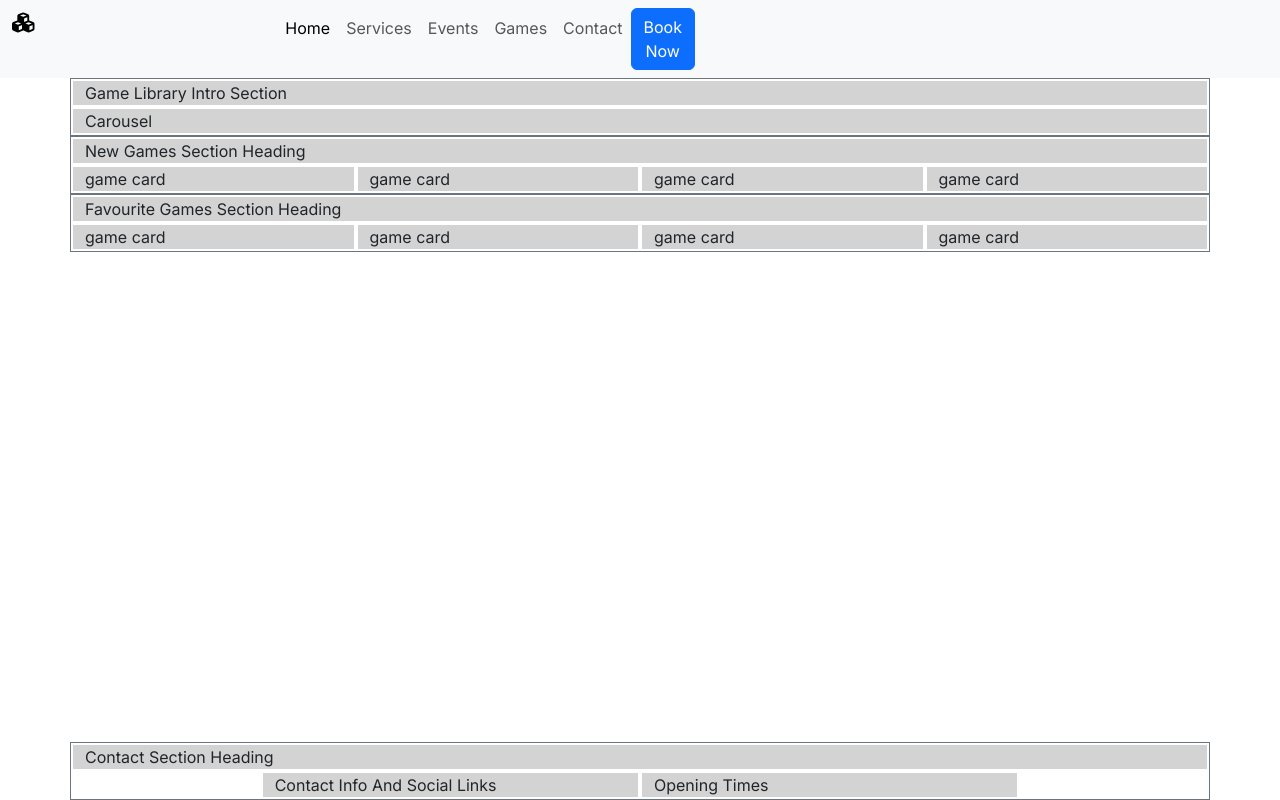
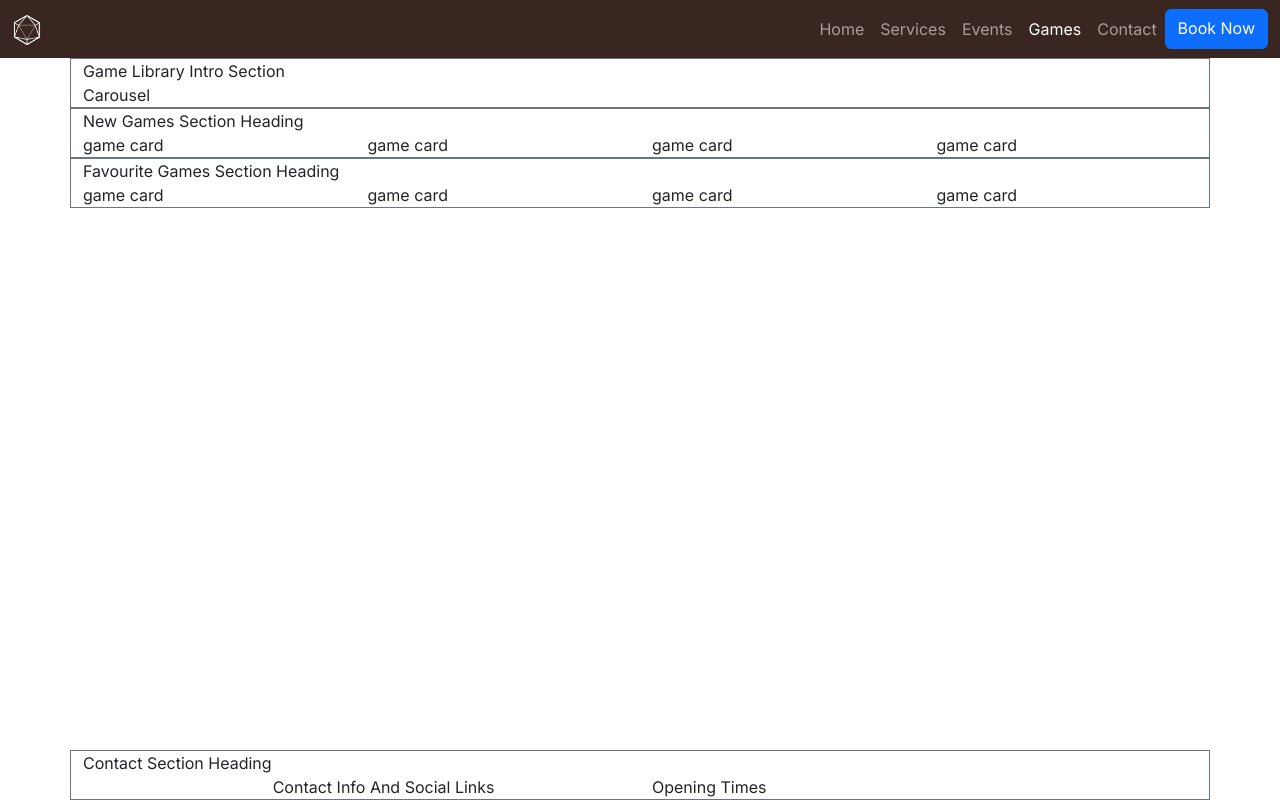
Before and after one commit to Sam-stallard12345/BoardWalk-Games, a plain HTML site: page game-library.html in a window 1280 px wide. Drawn offline with nearby package versions, Linux system fonts and the light colour scheme; a web font is replaced by a local one.

Commit message:
styled navbars

```diff
--- a/assets/css/styles.css
+++ b/assets/css/styles.css
@@ -20,7 +20,7 @@
 :root {
     --primary-font: 'Inter', sans-serif;
     --secondary-font: 'Macondo', cursive;
-    --primary-color: #416a8e; /* blue */
+    --primary-color: #3a2620;; /* dark brown */
     --secondary-color: #aa9581;
     --highlight-color: #416a8e;
     --light-hightlight: #7a9fc2;
@@ -48,8 +48,9 @@ h3 {
 
 
 .icon1 {
-    height: 10px;
-    width: 10px;
+    height: 30px;
+    width: 30px;
+    color: white;
 }
 
 #about {
@@ -61,9 +62,18 @@ h3 {
 
 /* grid visualisation CSS for testing */
 
-
+/* .row {
+    border: 2px solid black;
 
 .col-12 {
     border: 2px solid white;
     background-color: lightgray;
 }
+*/
+
+/* Navigation */
+
+#navbar {
+    background-color: var(--primary-color);
+
+}
--- a/game-library.html
+++ b/game-library.html
@@ -19,29 +19,29 @@
 
 <body class="d-flex flex-column min-vh-100">
     <!--Navigation-->
-    <nav class="navbar navbar-expand-lg bg-body-tertiary">
+    <nav id="navbar" class="navbar navbar-expand-lg" data-bs-theme="dark">
         <div class="container-fluid">
-          <div class="row">
-            <div class="col-6">
-                <a class="navbar-brand" href="#"><i class="icon1 fa-solid fa-cubes"></i></a>
+
+
+                <a class="navbar-brand" href="#"><img src="assets/images/logo-sm-white.png" alt="Main Icon" class="icon1"></a>
                 <button class="navbar-toggler" type="button" data-bs-toggle="collapse" data-bs-target="#navbarNavAltMarkup" aria-controls="navbarNavAltMarkup" aria-expanded="false" aria-label="Toggle navigation">
                 <span class="navbar-toggler-icon"></span>
                 </button>
-            </div>
 
-            <div class="collapse navbar-collapse col-6" id="navbarNavAltMarkup">
-                <div class="navbar-nav">
-                    <a class="nav-link active" href="index.html">Home</a><hr>
+
+            <div class="collapse navbar-collapse" id="navbarNavAltMarkup">
+                <div class="navbar-nav ms-auto">
+                    <a class="nav-link" href="index.html">Home</a><hr>
                     <a class="nav-link" href="#Services">Services</a><hr>
                     <a class="nav-link" href="#Events">Events</a><hr>
-                    <a class="nav-link" aria-current="page" href="game-library.html">Games</a><hr>
+                    <a class="nav-link active" aria-current="page" href="game-library.html">Games</a><hr>
                     <a class="nav-link" href="#Contact">Contact</a>
                     <a class="btn btn-primary" href="book-now.html" role="button">Book Now</a>
-
+                </div>
             </div>
           </div>
         </div>
-</nav>
+    </nav>
 
     <!--Header-->
     <header>
```
Also changed, not shown: index.html (+10 -10 lines).
